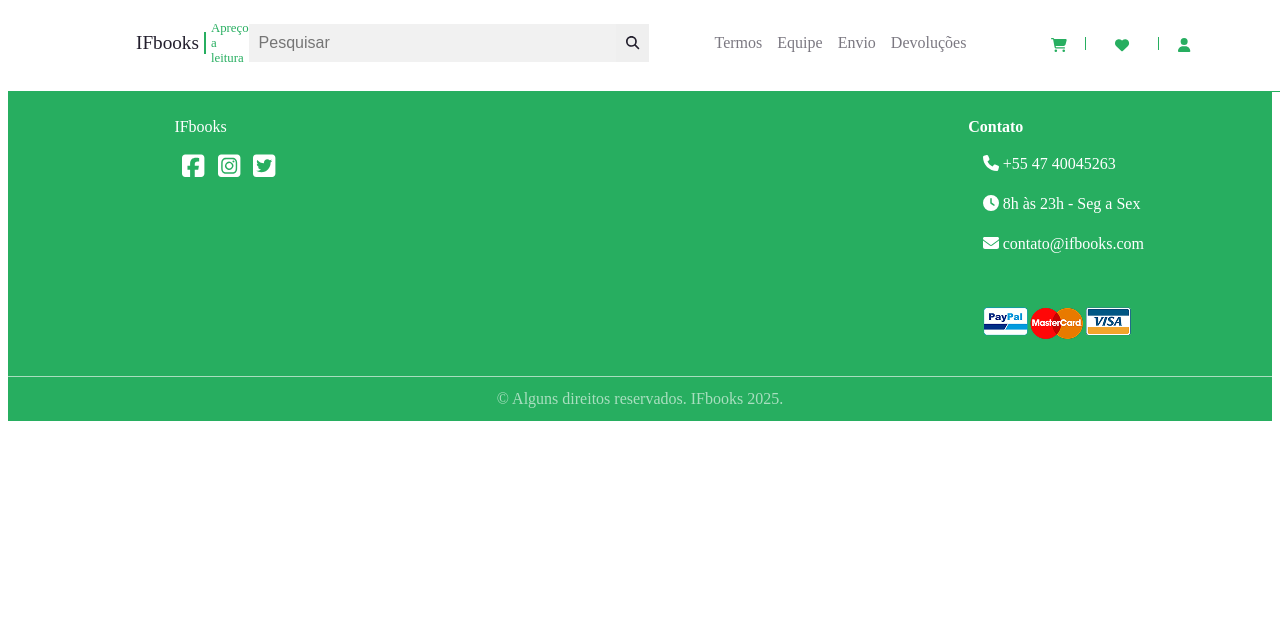
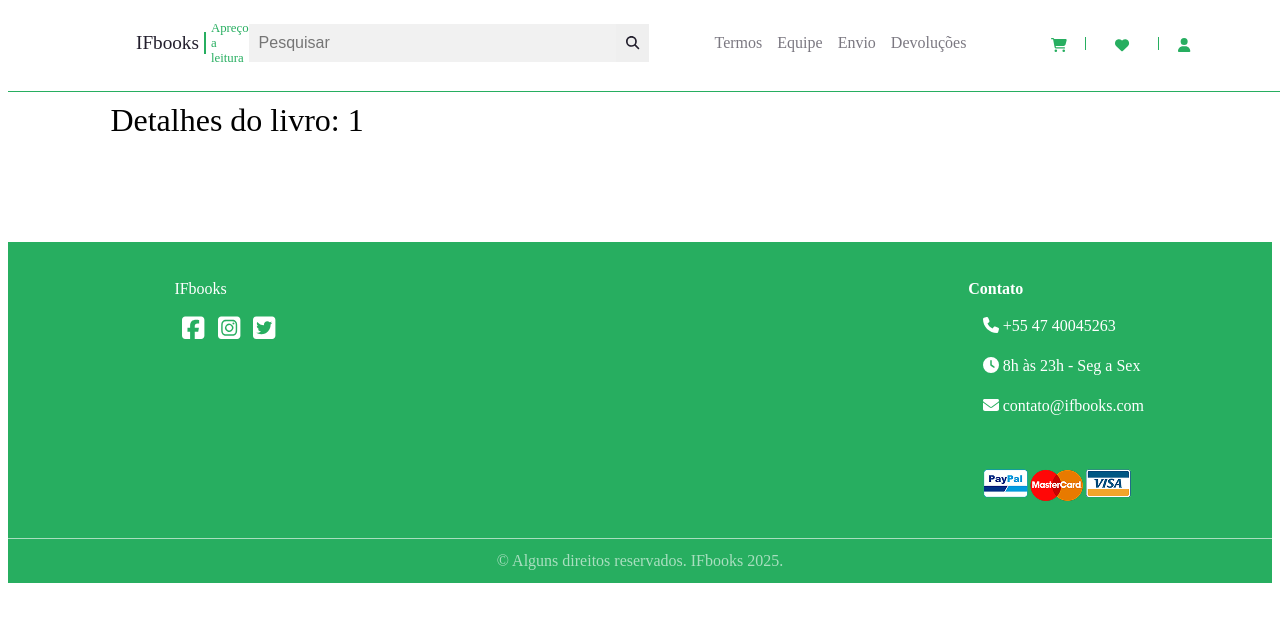
Before and after one commit to trabalhos-2info2/projeto_livraria, a Vue app: page /livro/1 in a window 1280 px wide. Shown: the top 622 px of the page. Built offline with nearby package versions, Linux system fonts and the light colour scheme.

Commit message:
FEAT: Roteamento corrigido e finalizado. #61

```diff
--- a/src/components/LancamentosComponent.vue
+++ b/src/components/LancamentosComponent.vue
@@ -15,7 +15,7 @@ function openBook(id) {
         <h2>Lançamentos</h2>
         <ul>
           <li v-for="produto in produtos" :key="produto.id">
-            <img :src="book.cover" :alt="book.title" @click="openBook(book.id)" />
+            <img :src="produto.capa" :alt="produto.titulo" @click="openBook(produto.id)" />
             <h3>{{ produto.titulo }}</h3>
             <p>{{ produto.autor }}</p>
             <div>
--- a/src/views/BookView.vue
+++ b/src/views/BookView.vue
@@ -5,3 +5,10 @@ defineProps(['id']);
 <template>
   <h1>Detalhes do livro: {{ id }}</h1>
 </template>
+
+<style scoped>
+h1 {
+  margin: 8vw;
+  font-weight: normal;
+}
+</style>
```
